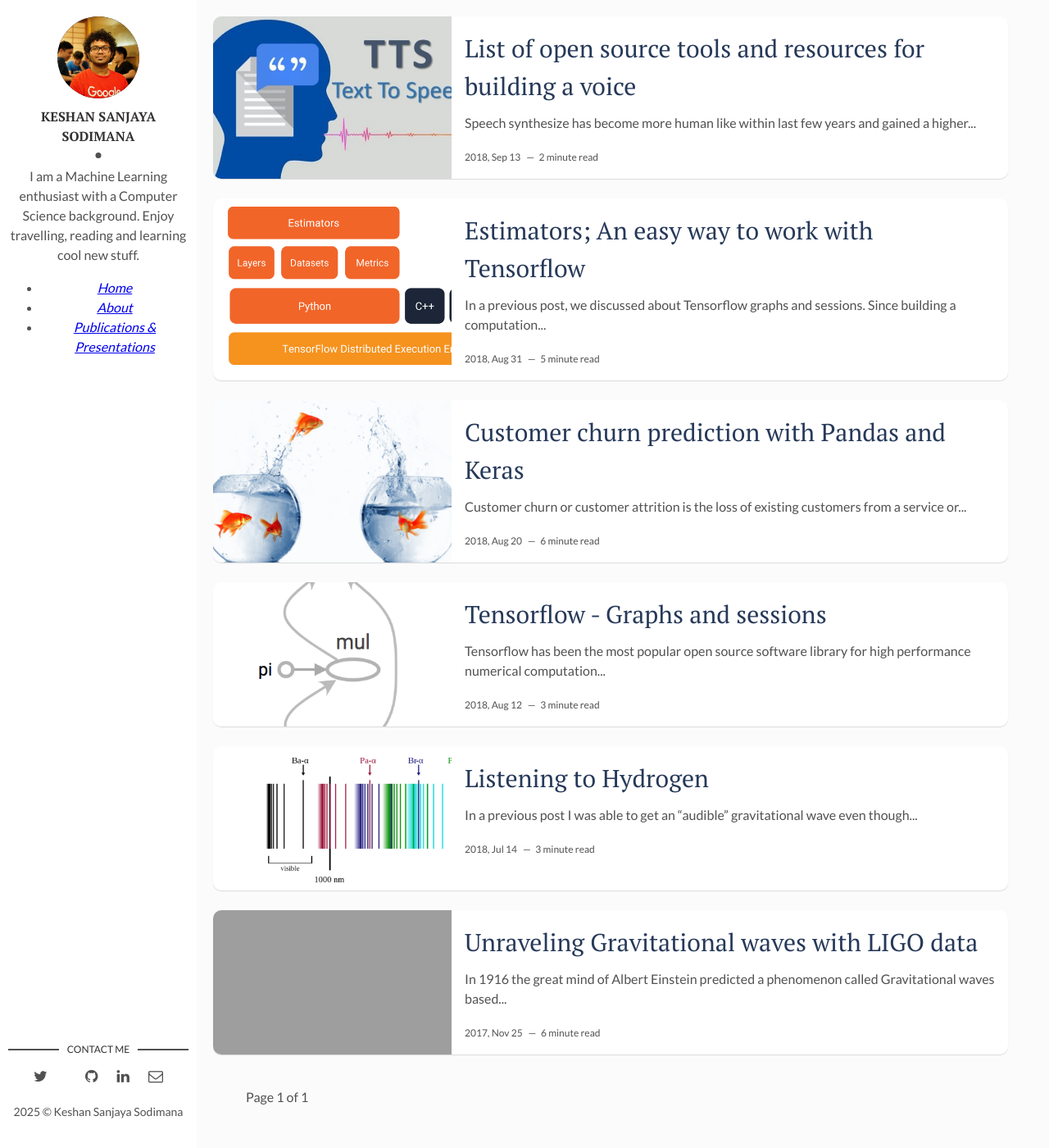
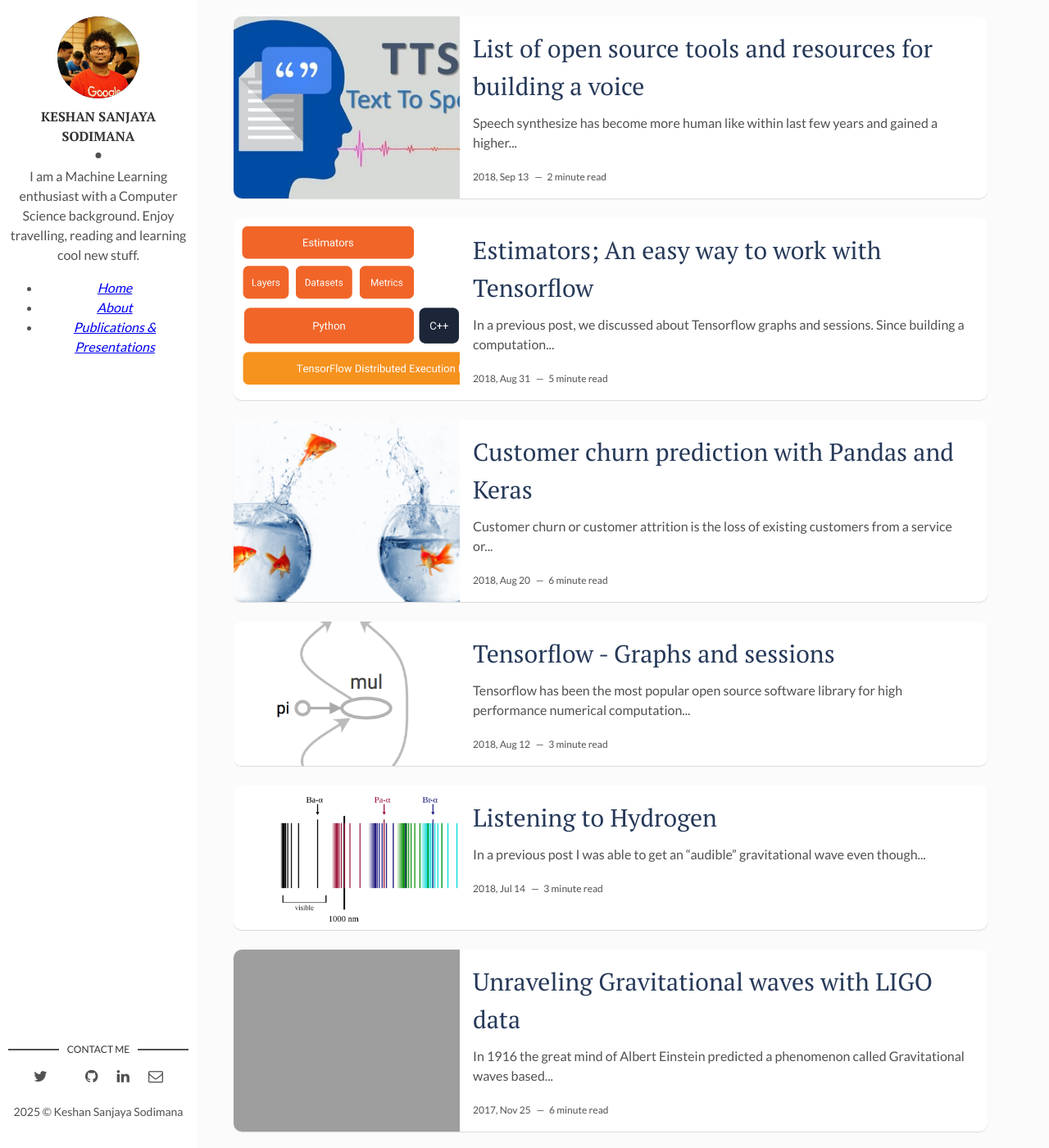
Before and after one commit to keshan/keshan.github.io, a Jekyll site: the page built from index.html, in a window 1280 px wide and 1400 px high. Shown: the whole window at 82% size. Built offline with Jekyll 4.4.1, drawn with Linux system fonts in a browser that asks for light colours; the list of posts is cut into pages by our own code; grey boxes are pictures that could not be loaded.

Commit message:
Center content in layout and update Gemfile with proper source

```diff
--- a/Gemfile
+++ b/Gemfile
@@ -1,3 +1,6 @@
+source 'https://rubygems.org'
+gem 'jekyll'
+
 group :jekyll_plugins do
   gem "jekyll-sitemap"
   gem "jekyll-paginate"
--- a/assets/css/main.css
+++ b/assets/css/main.css
@@ -1003,6 +1003,8 @@ table tfoot td {
 .content-box {
   padding: 20px;
   padding-left: 260px;
+  max-width: 1200px;
+  margin: 0 auto;
   display: -webkit-box;
   display: -webkit-flex;
   display: -ms-flexbox;
@@ -1429,6 +1431,8 @@ a.newer-posts:hover {
   }
   .content-box {
     padding: 20px 10px;
+    max-width: 800px;
+    margin: 0 auto;
     display: -webkit-box;
     display: -webkit-flex;
     display: -ms-flexbox;
@@ -1455,6 +1459,8 @@ a.newer-posts:hover {
 @media only screen and (max-width: 480px) {
   .content-box {
     padding: 10px;
+    max-width: 100%;
+    margin: 0 auto;
   }
   .post {
     width: 98%;
```
